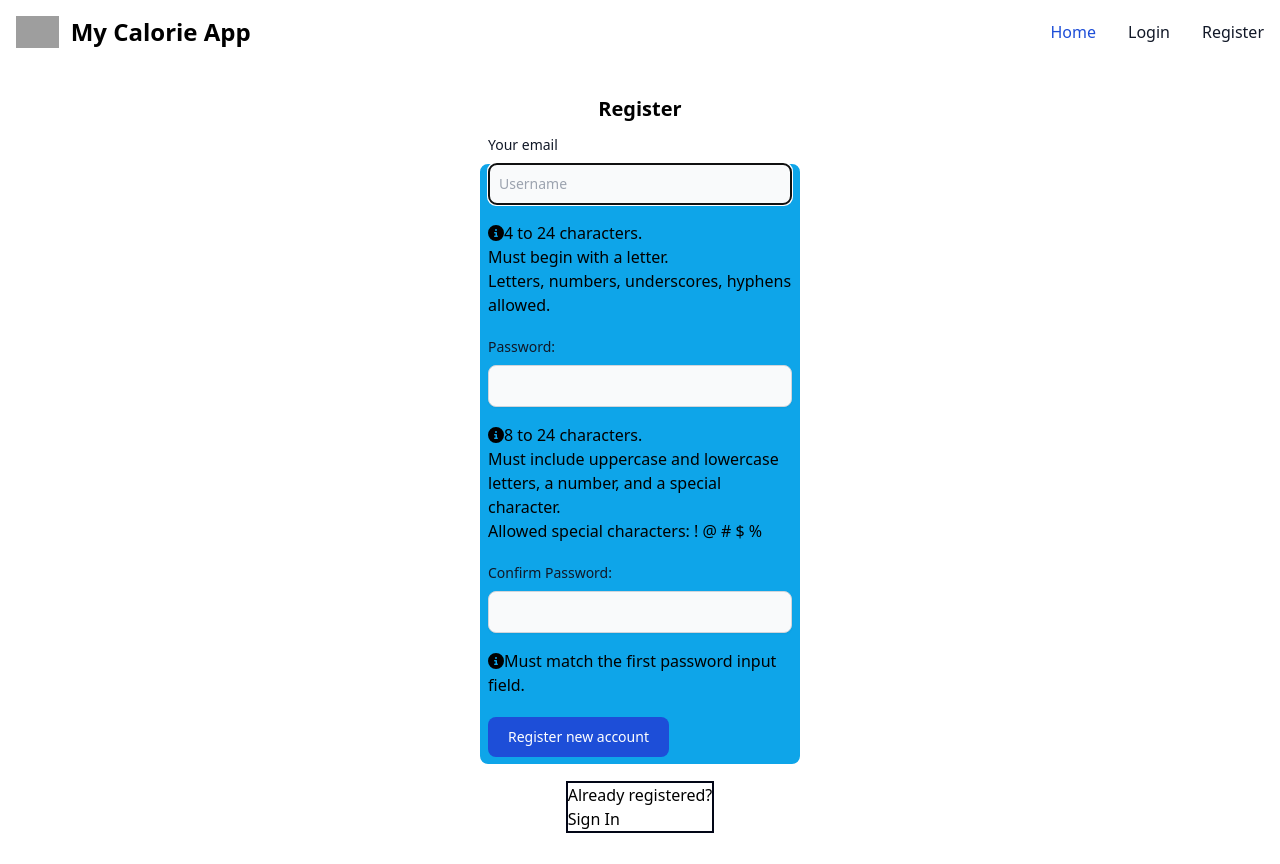
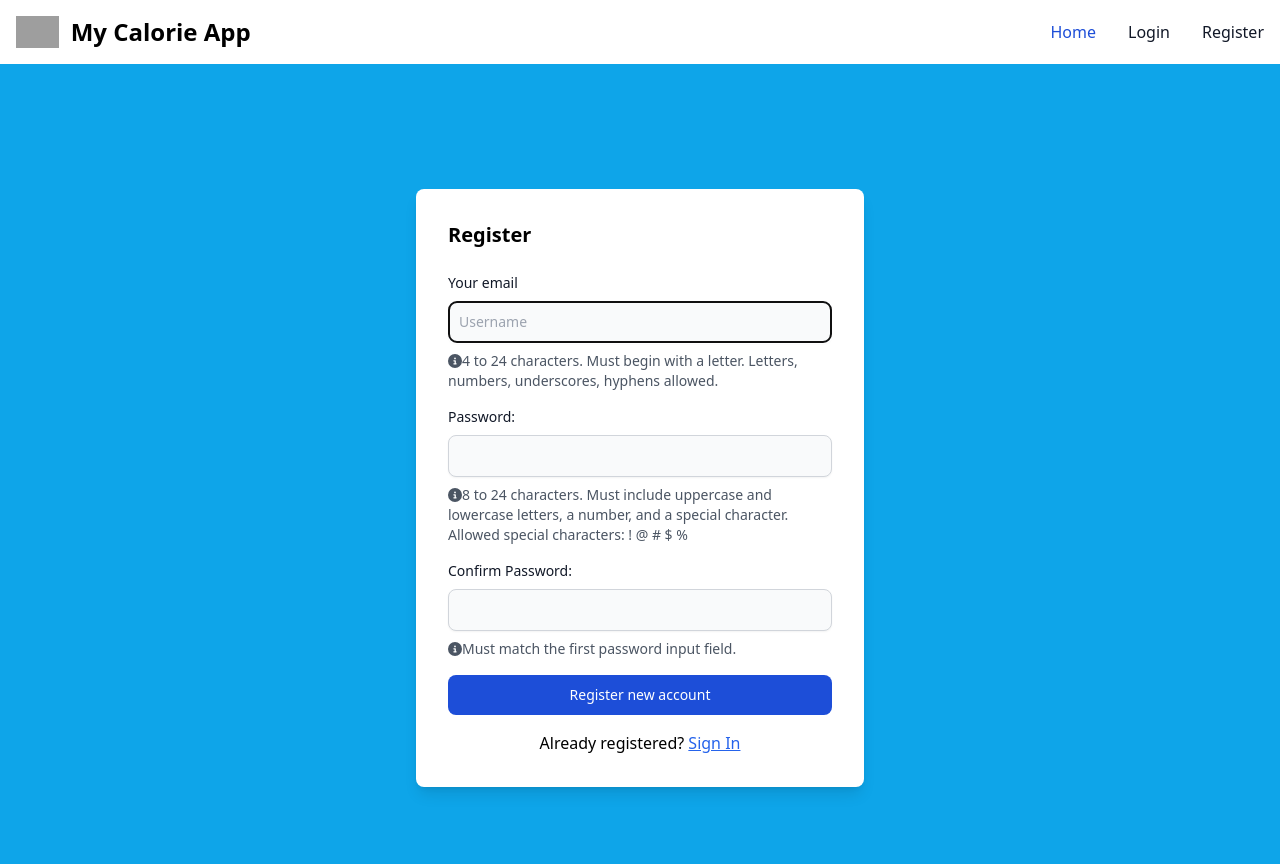
Before and after one commit to BoyanDashev/mycalorieapp, a React (Create React App) app in the folder client/: page /api/register in a window 1280 px wide. Built offline with nearby package versions, Linux system fonts and the light colour scheme; grey boxes are pictures that could not be loaded.

Commit message:
Added A home page and new styles
Added a home page with styles, also added new styles to the whole app

```diff
--- a/client/package.json
+++ b/client/package.json
@@ -7,6 +7,8 @@
     "@testing-library/react": "^13.4.0",
     "@testing-library/user-event": "^13.5.0",
     "axios": "^1.7.2",
+    "flowbite": "^2.4.1",
+    "flowbite-react": "^0.10.1",
     "postcss": "^8.4.39",
     "react": "^18.3.1",
     "react-dom": "^18.3.1",
--- a/client/src/App.js
+++ b/client/src/App.js
@@ -4,6 +4,7 @@ import Login from "./components/Login";
 import Register from "./components/Register";
 import NotFound from "./components/NotFound";
 import "./App.css";
+import Home from "./components/Home";
 
 function App() {
   const [isDropdownOpen, setDropdownOpen] = useState(false);
@@ -83,7 +84,7 @@ function App() {
             <ul className="flex flex-col md:flex-row font-medium p-4 md:p-0 mt-4 border border-gray-100 rounded-lg bg-gray-50 md:space-x-8 rtl:space-x-reverse md:flex-row md:mt-0 md:border-0 md:bg-white dark:bg-gray-800 md:dark:bg-gray-900 dark:border-gray-700">
               <li>
                 <Link
-                  to="/"
+                  to="/home"
                   className="block py-2 px-3 text-white bg-blue-700 rounded md:bg-transparent md:text-blue-700 md:p-0 md:dark:text-blue-500 dark:bg-blue-600 md:dark:bg-transparent"
                   aria-current="page"
                 >
@@ -123,7 +124,7 @@ function App() {
             >
               <li>
                 <Link
-                  to="/"
+                  to="/home"
                   onClick={handleMenuItemClick}
                   className="block px-4 py-2 hover:bg-gray-100 dark:hover:bg-gray-600 dark:hover:text-white"
                 >
@@ -157,6 +158,7 @@ function App() {
         <Route path="/api/login" element={<Login />} />
         <Route path="/api/register" element={<Register />} />
         <Route path="*" element={<NotFound />} />
+        <Route path="/home" element={<Home />} />
       </Routes>
     </Router>
   );
--- /dev/null
+++ b/client/src/components/Home.js
@@ -0,0 +1,20 @@
+import React from "react";
+
+const Home = () => {
+  return (
+    <div className="flex items-center justify-center h-screen bg-gradient-to-r from-red-400 via-blue-500 to-purple-600">
+      <div className="text-center p-6 bg-white rounded-lg shadow-lg">
+        <h1 className="text-4xl font-bold text-gray-800 mb-4 font-sans">
+          Welcome to My Calorie App!
+        </h1>
+        <p className="text-lg text-gray-600 font-sans">
+          Track your calorie intake and stay on top of your health goals. Our
+          app helps you monitor your daily calorie consumption and provides
+          insights to help you maintain a balanced diet.
+        </p>
+      </div>
+    </div>
+  );
+};
+
+export default Home;
--- a/client/src/components/Login.js
+++ b/client/src/components/Login.js
@@ -32,42 +32,42 @@ const Login = () => {
       }
     } catch (error) {
       if (error.response) {
-        // Handle known errors from the server
         setErrMsg(error.response.data.error || "An error occurred");
       } else {
-        // Handle unknown errors
         setErrMsg("An error occurred. Please try again later.");
       }
     }
   };
 
   return (
-    <>
+    <div className="bg-sky-500 h-screen w-screen flex items-center justify-center">
       {success ? (
-        <section>
-          <h1>{message}</h1>
-          <br />
-          <p>
-            <Link to="#">Home</Link> {/* Updated Link */}
+        <section className="bg-white p-8 rounded-lg shadow-lg text-center max-w-md w-full">
+          <h1 className="text-2xl font-bold">{message}</h1>
+          <p className="mt-4">
+            <Link to="/" className="text-blue-600 underline">
+              Home
+            </Link>
           </p>
         </section>
       ) : (
-        <div className="flex items-center justify-center h-screen">
-          <section className="bg-sky-500 flex flex-col items-center justify-center w-1/4 h-1/2 border-8 border-sky-500 rounded-lg">
-            <p className={errMsg ? "errmsg" : "offscreen"}>{errMsg}</p>
-            <h1 className="mb-3 font-bold text-xl">Sign In</h1>
-            <form onSubmit={handleSubmit} className="max-w-sm mx-auto">
+        <section className="bg-white p-8 rounded-lg shadow-lg max-w-md w-full">
+          <p ref={errRef} className={errMsg ? "errmsg" : "offscreen"}>
+            {errMsg}
+          </p>
+          <h1 className="mb-6 text-xl font-bold">Sign In</h1>
+          <form onSubmit={handleSubmit}>
             <div className="mb-5">
               <label
                 htmlFor="username"
-                  className="block mb-2 text-sm font-medium text-gray-900 dark:text-white"
+                className="block mb-2 text-sm font-medium text-gray-900"
               >
                 Username:
               </label>
               <input
                 type="text"
                 id="username"
-                  className="bg-gray-50 border border-gray-300 text-gray-900 text-sm rounded-lg focus:ring-blue-500 focus:border-blue-500 block w-full p-2.5 dark:bg-gray-700 dark:border-gray-600 dark:placeholder-gray-400 dark:text-white dark:focus:ring-blue-500 dark:focus:border-blue-500"
+                className="bg-gray-50 border border-gray-300 text-gray-900 text-sm rounded-lg focus:ring-blue-500 focus:border-blue-500 block w-full p-2.5"
                 placeholder="Username"
                 autoComplete="off"
                 onChange={(e) => setUser(e.target.value)}
@@ -78,14 +78,14 @@ const Login = () => {
             <div className="mb-5">
               <label
                 htmlFor="password"
-                  className="block mb-2 text-sm font-medium text-gray-900 dark:text-white"
+                className="block mb-2 text-sm font-medium text-gray-900"
               >
-                  Your password
+                Your password:
               </label>
               <input
                 type="password"
                 id="password"
-                  className="bg-gray-50 border border-gray-300 text-gray-900 text-sm rounded-lg focus:ring-blue-500 focus:border-blue-500 block w-full p-2.5 dark:bg-gray-700 dark:border-gray-600 dark:placeholder-gray-400 dark:text-white dark:focus:ring-blue-500 dark:focus:border-blue-500"
+                className="bg-gray-50 border border-gray-300 text-gray-900 text-sm rounded-lg focus:ring-blue-500 focus:border-blue-500 block w-full p-2.5"
                 onChange={(e) => setPwd(e.target.value)}
                 value={password}
                 required
@@ -94,24 +94,25 @@ const Login = () => {
             <div className="flex justify-center">
               <button
                 type="submit"
-                  className="text-white bg-blue-700 hover:bg-blue-800 focus:ring-4 focus:outline-none focus:ring-blue-300 font-medium rounded-lg text-sm px-5 py-2.5 text-center dark:bg-blue-600 dark:hover:bg-blue-700 dark:focus:ring-blue-800"
+                className="text-white bg-blue-700 hover:bg-blue-800 focus:ring-4 focus:outline-none focus:ring-blue-300 font-medium rounded-lg text-sm px-5 py-2.5 text-center"
               >
                 Submit
               </button>
             </div>
           </form>
-
-            <div className=" w-full text-center p-4 rounded-b-lg">
-              <span className="line pt-2">
-                <Link to="/api/register" className="text-white hover:underline">
+          <div className="w-full text-center p-4 mt-6">
+            <span className="line">
+              <Link
+                to="/api/register"
+                className="text-blue-600 hover:underline"
+              >
                 New User? Sign Up
               </Link>
             </span>
           </div>
         </section>
+      )}
     </div>
-      )}
-    </>
   );
 };
 
--- a/client/src/components/Register.js
+++ b/client/src/components/Register.js
@@ -7,7 +7,7 @@ import {
 import { FontAwesomeIcon } from "@fortawesome/react-fontawesome";
 import "../index.css";
 import axios from "axios";
-import { Link } from "react-router-dom";;
+import { Link } from "react-router-dom";
 
 const userRegex = /^[a-zA-Z][a-zA-Z0-9-_]{3,23}$/;
 const passwordRegex = /^(?=.*[a-z])(?=.*[A-Z])(?=.*[0-9])(?=.*[!@#$%]).{8,24}$/;
@@ -69,25 +69,28 @@ const Register = () => {
   };
 
   return (
-    <div className="flex items-center justify-center h-screen">
+    <div className="bg-sky-500 h-screen w-screen flex items-center justify-center">
+      <div className="bg-white p-8 rounded-lg shadow-lg max-w-md w-full mt-12">
         {success ? (
           <section>
-          <h1>Registration Successful!</h1>
-          <p>
-            <Link to="/api/login">Sign In</Link>
+            <h1 className="text-2xl font-bold">Registration Successful!</h1>
+            <p className="mt-4">
+              <Link to="/api/login" className="text-blue-600 underline">
+                Sign In
+              </Link>
             </p>
           </section>
         ) : (
-        <section className="bg-sky-500 flex flex-col items-center justify-center w-1/4 h-3/4 border-8 border-sky-500 rounded-lg">
+          <section>
             <p ref={errRef} className={errMsg ? "errmsg" : "offscreen"}>
               {errMsg}
             </p>
-          <h1 className="mb-3 font-bold text-xl">Register</h1>
-          <form onSubmit={handleSubmit} className="max-w-sm mx-auto">
-            <div className="mb-5">
+            <h1 className="mb-6 text-xl font-bold">Register</h1>
+            <form onSubmit={handleSubmit}>
+              <div className="mb-4">
                 <label
                   htmlFor="username"
-                className="block mb-2 text-sm font-medium text-gray-900 dark:text-white"
+                  className="block mb-2 text-sm font-medium text-gray-900"
                 >
                   Your email
                 </label>
@@ -107,22 +110,19 @@ const Register = () => {
                   onBlur={() => setUserFocus(false)}
                   type="text"
                   id="username"
-                className="shadow-sm bg-gray-50 border border-gray-300 text-gray-900 text-sm rounded-lg focus:ring-blue-500 focus:border-blue-500 block w-full p-2.5 dark:bg-gray-700 dark:border-gray-600 dark:placeholder-gray-400 dark:text-white dark:focus:ring-blue-500 dark:focus:border-blue-500 dark:shadow-sm-light"
+                  className="shadow-sm bg-gray-50 border border-gray-300 text-gray-900 text-sm rounded-lg focus:ring-blue-500 focus:border-blue-500 block w-full p-2.5"
                   placeholder="Username"
                 />
-              <p id="uidnote" className="mt-4 mb-4">
-                <FontAwesomeIcon icon={faInfoCircle} />
-                4 to 24 characters.
-                <br />
-                Must begin with a letter.
-                <br />
-                Letters, numbers, underscores, hyphens allowed.
+                <p id="uidnote" className="mt-2 text-sm text-gray-600">
+                  <FontAwesomeIcon icon={faInfoCircle} />4 to 24 characters.
+                  Must begin with a letter. Letters, numbers, underscores,
+                  hyphens allowed.
                 </p>
               </div>
-            <div className="mb-5">
+              <div className="mb-4">
                 <label
                   htmlFor="password"
-                className="block mb-2 text-sm font-medium text-gray-900 dark:text-white"
+                  className="block mb-2 text-sm font-medium text-gray-900"
                 >
                   Password:
                   <FontAwesomeIcon
@@ -142,22 +142,18 @@ const Register = () => {
                   onBlur={() => setPwdFocus(false)}
                   type="password"
                   id="password"
-                className="shadow-sm bg-gray-50 border border-gray-300 text-gray-900 text-sm rounded-lg focus:ring-blue-500 focus:border-blue-500 block w-full p-2.5 dark:bg-gray-700 dark:border-gray-600 dark:placeholder-gray-400 dark:text-white dark:focus:ring-blue-500 dark:focus:border-blue-500 dark:shadow-sm-light"
+                  className="shadow-sm bg-gray-50 border border-gray-300 text-gray-900 text-sm rounded-lg focus:ring-blue-500 focus:border-blue-500 block w-full p-2.5"
                 />
-              <p id="pwdnote" className="mt-4 mb-4">
-                <FontAwesomeIcon icon={faInfoCircle} />
-                8 to 24 characters.
-                <br />
+                <p id="pwdnote" className="mt-2 text-sm text-gray-600">
+                  <FontAwesomeIcon icon={faInfoCircle} />8 to 24 characters.
                   Must include uppercase and lowercase letters, a number, and a
-                special character.
-                <br />
-                Allowed special characters: ! @ # $ %
+                  special character. Allowed special characters: ! @ # $ %
                 </p>
               </div>
-            <div className="mb-5">
+              <div className="mb-4">
                 <label
                   htmlFor="confirm_password"
-                className="block mb-2 text-sm font-medium text-gray-900 dark:text-white"
+                  className="block mb-2 text-sm font-medium text-gray-900"
                 >
                   Confirm Password:
                   <FontAwesomeIcon
@@ -177,13 +173,13 @@ const Register = () => {
                   required
                   onFocus={() => setMatchFocus(true)}
                   onBlur={() => setMatchFocus(false)}
-                className="shadow-sm bg-gray-50 border border-gray-300 text-gray-900 text-sm rounded-lg focus:ring-blue-500 focus:border-blue-500 block w-full p-2.5 dark:bg-gray-700 dark:border-gray-600 dark:placeholder-gray-400 dark:text-white dark:focus:ring-blue-500 dark:focus:border-blue-500 dark:shadow-sm-light"
+                  className="shadow-sm bg-gray-50 border border-gray-300 text-gray-900 text-sm rounded-lg focus:ring-blue-500 focus:border-blue-500 block w-full p-2.5"
                 />
                 <p
                   id="confirmnote"
                   className={`${
                     matchFocus && !validMatch ? "instructions" : "offscreen"
-                } mt-4 mb-4`}
+                  } mt-2 text-sm text-gray-600`}
                 >
                   <FontAwesomeIcon icon={faInfoCircle} />
                   Must match the first password input field.
@@ -192,20 +188,20 @@ const Register = () => {
               <button
                 disabled={!validName || !validPwd || !validMatch}
                 type="submit"
-              className="text-white bg-blue-700 hover:bg-blue-800 focus:ring-4 focus:outline-none focus:ring-blue-300 font-medium rounded-lg text-sm px-5 py-2.5 text-center dark:bg-blue-600 dark:hover:bg-blue-700 dark:focus:ring-blue-800"
+                className="w-full text-white bg-blue-700 hover:bg-blue-800 focus:ring-4 focus:outline-none focus:ring-blue-300 font-medium rounded-lg text-sm px-5 py-2.5 text-center"
               >
                 Register new account
               </button>
             </form>
-          <p className="bg-white border-2 border-slate-950 mt-6">
-            Already registered?
-            <br />
-            <span className="line">
-              <Link to="/api/login">Sign In</Link>
-            </span>
+            <p className="mt-4 text-center">
+              Already registered?{" "}
+              <Link to="/api/login" className="text-blue-600 underline">
+                Sign In
+              </Link>
             </p>
           </section>
         )}
+      </div>
     </div>
   );
 };
```
Also changed, not shown: client/src/index.css (line endings or trailing spaces), 1 other file (tests, documents, lock files or other folders). Lines whose indentation alone changed are shown as unchanged.
